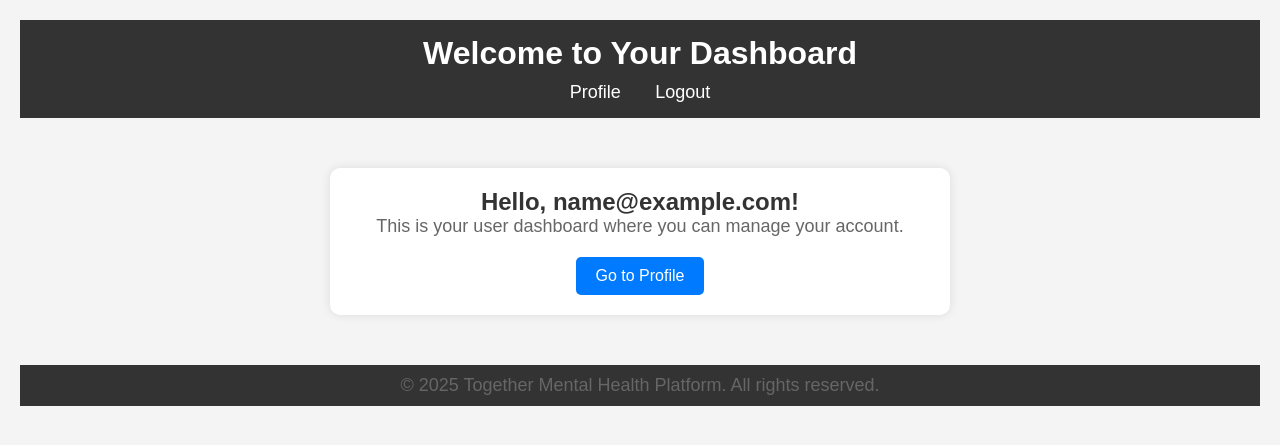
After one commit to sumeaqadraku/together, a PHP site: page /user_dashboard.php in a window 1280 px wide. The commit adds this page. Shown: the top 445 px of the page. Run offline with PHP 8.4, Linux system fonts and the light colour scheme; the visitor is signed in with stand-in values (Sample User, id 1).

Commit message:
Dashboard changes

```diff
--- a/include/header.php
+++ b/include/header.php
@@ -25,7 +25,9 @@ session_start(); // Filloni sesionin
         </li>
         <li><a href="resources.php">Resources</a></li>
         <li><a href="contact.php">Contact Us</a></li>
+        <li><a href="profile.php">Profile</a></li>
 
+<<<<<<< Updated upstream
         <?php if (isset($_SESSION['user_role'])): ?>
             <?php if ($_SESSION['user_role'] == 'admin'): ?>
                 <!-- Menuja për admin -->
@@ -36,6 +38,8 @@ session_start(); // Filloni sesionin
             <?php endif; ?>
         <?php endif; ?>
         <li><a href="booking.php">Booking</a></li>
+=======
+>>>>>>> Stashed changes
       </ul>
     </nav>
 
--- a/login.php
+++ b/login.php
@@ -40,7 +40,7 @@ if ($_SERVER['REQUEST_METHOD'] == 'POST') {
 
             // Redirect based on role
             if ($user['role'] == 'admin') {
-                header('Location: dashboard.php'); // Admin goes to dashboard
+                header('Location: profile.php'); // Admin goes to dashboard
             } else {
                 header('Location: index.php'); // Regular users go to index
             }
--- /dev/null
+++ b/user_dashboard.php
@@ -0,0 +1,134 @@
+<?php
+session_start();
+
+// Check if user is logged in
+if (!isset($_SESSION['user_id'])) {
+    header("Location: login.php"); // Redirect to login if not logged in
+    exit();
+}
+
+// Get user details from session
+$user_email = $_SESSION['email'];
+
+?>
+
+<!DOCTYPE html>
+<html lang="en">
+<head>
+    <meta charset="UTF-8">
+    <meta name="viewport" content="width=device-width, initial-scale=1.0">
+    <title>User Dashboard</title>
+
+    <style>
+        /* Global styles */
+        * {
+            margin: 0;
+            padding: 0;
+            box-sizing: border-box;
+            font-family: Arial, sans-serif;
+        }
+
+        body {
+            background-color: #f4f4f4;
+            text-align: center;
+            padding: 20px;
+        }
+
+        /* Header */
+        header {
+            background-color: #333;
+            color: white;
+            padding: 15px 0;
+        }
+
+        nav ul {
+            list-style: none;
+            padding: 0;
+        }
+
+        nav ul li {
+            display: inline;
+            margin: 0 15px;
+        }
+
+        nav ul li a {
+            color: white;
+            text-decoration: none;
+            font-size: 18px;
+        }
+
+        /* Main Content */
+        main {
+            margin-top: 50px;
+            padding: 20px;
+            background: white;
+            display: inline-block;
+            border-radius: 10px;
+            box-shadow: 0px 0px 10px rgba(0, 0, 0, 0.1);
+            width: 50%;
+        }
+
+        h1 {
+            margin-bottom: 10px;
+        }
+
+        h2 {
+            color: #333;
+        }
+
+        p {
+            font-size: 18px;
+            color: #666;
+        }
+
+        /* Footer */
+        footer {
+            margin-top: 50px;
+            padding: 10px;
+            background-color: #333;
+            color: white;
+            position: relative;
+            width: 100%;
+        }
+
+        /* Buttons */
+        .btn {
+            display: inline-block;
+            background-color: #007bff;
+            color: white;
+            padding: 10px 20px;
+            margin-top: 20px;
+            text-decoration: none;
+            border-radius: 5px;
+        }
+
+        .btn:hover {
+            background-color: #0056b3;
+        }
+
+    </style>
+</head>
+<body>
+
+    <header>
+        <h1>Welcome to Your Dashboard</h1>
+        <nav>
+            <ul>
+                <li><a href="profile.php">Profile</a></li>
+                <li><a href="logout.php">Logout</a></li>
+            </ul>
+        </nav>
+    </header>
+
+    <main>
+        <h2>Hello, <?= htmlspecialchars($user_email); ?>!</h2>
+        <p>This is your user dashboard where you can manage your account.</p>
+        <a href="profile.php" class="btn">Go to Profile</a>
+    </main>
+
+    <footer>
+        <p>&copy; 2025 Together Mental Health Platform. All rights reserved.</p>
+    </footer>
+
+</body>
+</html>
```
Also changed, not shown: profile.php (+11 -19 lines).
